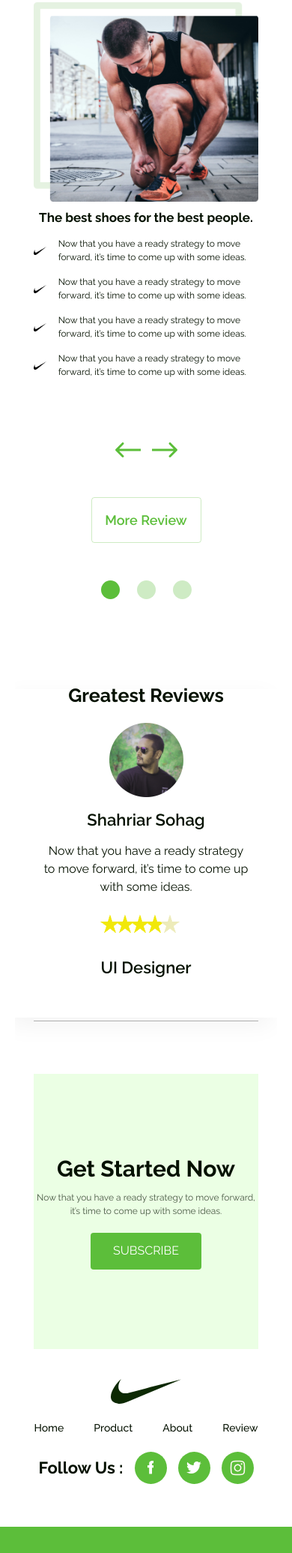
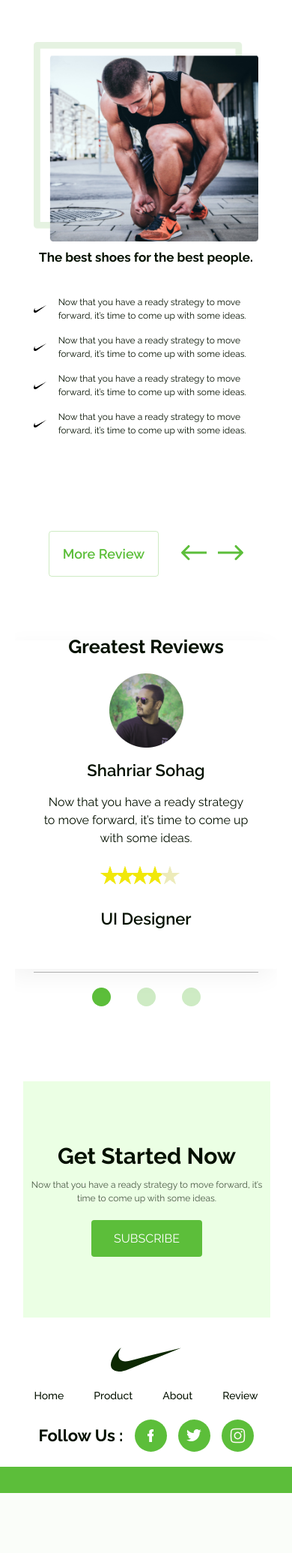
Before and after one commit to sergo-proggger/homework, a PHP site: page /nike in a window 390 px wide. Shown: the part 2803-4874 px from the top of the page at 75% size. After the commit the page ends 4794 px from the top, so only its background shows below. Run offline with PHP 8.4, Linux system fonts and the light colour scheme.

Commit message:
Add files via upload

```diff
--- a/nike/css/style.css
+++ b/nike/css/style.css
@@ -360,6 +361,23 @@ video {
     line-height: 1.4;
     text-align: left;
     white-space: nowrap;
+}
+.tesimonials__buttons2 {
+}
+.testimonials__nav2 {
+}
+.testimonials__prev2 {
+}
+.testimonials__next2 {
+}
+.testimonials__button2 {
+    display: none;
+}
+.testimonials__button-text2 {
+    display: none;
+}
+.testimonials__pagination2 {
+    display: none;
 }
 .testimonials__wrapper {
     position: relative;
@@ -659,9 +707,42 @@ video {
         gap: 20px;
         margin-top: -80px;
     }
-    /* =========================== */
+    /* ====================== */
+    .train__inner {
+        flex-direction: column;
+        gap: 48px;
+        margin-bottom: -30px;
+    }
+    .train__list {
+        margin-top: 25px;
+    }
+    .train__item {
+        align-items: center;
+        justify-content: center;
+    }
+    .train__img-bg {
+        transform: translate(-40px, -420px);
+    }
     .train__title {
         font-size: 32px;
+    }
+    /* ========================== */
+    .tesimonials__buttons  {
+        margin-left: 147px;
+    }
+    .testimonials__slider {
+        margin-left: 0px;
+    }
+    /* =========================== */
+    .review__inner {
+        width: 637px;
+        margin-left: 150px;
+    }
+    /* ============ */
+    .footer__inner {
+        flex-direction: column;
+        margin-bottom: 20px;
+        gap: 5px;
     }
 }
 @media (max-width: 900px) {
@@ -765,7 +846,7 @@ video {
     }
     /* ============================ */
     .media__inner {
-        margin-top: -145px;
+        margin-top: -58px;
         margin-bottom: 50px;
     }
     .media__title {
@@ -780,9 +861,16 @@ video {
         width: 800px;
     }
     .video-container {
-        right: calc(100% - 570px);
+        right: calc(100% - 473px);
         transform: scale(.8);
-        margin-top: -80px;
+        margin-top: -155px;
+    }
+    /* ======================== */
+    .testimonials__inner {
+        gap: 55px;
+    }
+    .tesimonials__buttons {
+        margin-left: -6px;
     }
     /* ============================ */
     .train__img-bg {
@@ -814,6 +902,7 @@ video {
     .review__inner {
         margin-bottom: 40px;
         margin-top: -100px;
+        margin-left: -3px;
     }
     /* ============================ */
     .footer__inner {
@@ -824,6 +913,45 @@ video {
 @media (max-width: 800px) {
     .header__top-inner {
         margin-left: -3px;
+    }
+    /* ==================== */
+    .testimonials__inner {
+        flex-direction: column;
+    }
+    .tesimonials__buttons {
+        margin-top: 133px;
+        margin-bottom: -130px;
+        gap: 230px;
+        flex-direction: row;
+    }
+    .testimonials__nav {
+        order: 1;
+    }
+    .testimonials__pagination {
+        display: none;
+    }
+    .testimonials__pagination2 {
+        display: flex;
+        align-items: center;
+        justify-content: center;
+        gap: 27px;
+        margin-top: -150px;
+    }
+    .testimonials__slider {
+        margin-left: 62px;
+    }
+    /* ================== */
+    .media__text {
+        width: 700px;
+    }
+        .video-container {
+        right: calc(100% - 462px);
+    }
+    /* =================== */
+    .review__inner {
+        margin-top: 116px;
+        width: 540px;
+        margin-left: 36px;
     }
 }
 @media (max-width: 700px) {
@@ -898,15 +1030,24 @@ video {
     .products__item-name {
         font-size: 14px;
     }
+    /* ======================= */
+    .train__inner {
+        margin-bottom: 40px;
+    }
     /* ========================= */
     .media__inner {
         margin-bottom: -45px;
     }
     .media__text {
-        width: 480px;
+        width: 550px;
     }
     .video-container {
-        right: calc(100% - 465px);
+        right: calc(100% - 360px);
+        width: 550px;
+    }
+    .play-button {
+        top: 36%;
+        left: 52%;
     }
     /* ===================== */
     .testimonials__inner {
@@ -914,18 +1055,30 @@ video {
     }
     .tesimonials__buttons {
         margin-top: 70px;
+        margin-bottom: -130px;
+        gap: 230px;
+        flex-direction: row;
+    }
+    .testimonials__slider {
+        margin-left: 0px;
     }
     .testimonials__nav {
         order: 1;
     }
-    .testimonials__slide {
-        order: 2;
+    .testimonials__pagination {
+        display: none;
     }
-    .testimonials__button {
-        order: 3;
+    .testimonials__pagination2 {
+        display: flex;
+        align-items: center;
+        justify-content: center;
+        gap: 27px;
+        margin-top: -150px;
     }
-    .testimonials__pagination {
-        order: 4;
+    /* ======================= */
+    .review__inner {
+        margin-top: 100px;
+        margin-left: -16px;
     }
 }
 @media (max-width: 600px) {
@@ -951,8 +1104,23 @@ video {
         margin-bottom: -50px;
     }
     .video-container {
-        right: calc(100% - 462px);
-        margin-top: -260px;
+        right: calc(100% - 363px);
+        margin-top: -170px;
+    }
+    /* ==================== */
+    .tesimonials__buttons {
+        gap: 90px;
+    }
+    /* ==================== */
+    .review__inner {
+        margin-left: 40px;
+        width: 425px;
+    }
+    .review__title {
+        font-size: 35px;
+    }
+    .review__text {
+        max-width: 310px;
     }
 }
 @media (max-width: 550px) {
@@ -997,23 +1183,68 @@ video {
     .tesimonials__buttons {
         margin-left: 0px;
     }
+    /* ======================= */
+    .review__inner {
+        margin-left: -8px;
+    }
 }
 @media (max-width: 500px) {
     .hero__sentence {
         font-size: 20px;
+    }
+    /* ======================== */
+    .train__title {
+        font-size: 22px;
+        text-align: center;
+        margin-bottom: -13px;
+    }
+    /* ================= */
+    .review__inner {
+        width: 375px;
+        margin-left: 15px;
     }
 }
 @media (max-width: 450px) {
     .hero__shoes-types {
         gap: 14px;
     }
+    .header__top-inner {
+        gap: 244px;
+    }
+    .buttons {
+        gap: 22px;
+    }
+    .hero__img-container {
+        margin-top: -54px;
+    }
+    .hero__shoes-text {
+        top: 53%;
+        left: 8%;
+    }
+    .hero__shoes-types {
+        margin-top: -128px;
+    }
     /* =========================== */
+    .products__title {
+        font-size: 34px;
+    }
+    /* =========================== */
+    .media__inner {
+        margin-bottom: -185px;
+    }
     .media__text {
-        width: 360px;
+        width: 380px;
         height: 440px;
     }
+    .media__title {
+        font-size: 22px;
+    }
     .video-container {
-        width: 350px;
+        width: 380px;
+    }
+    /* ============================= */
+    .train__img {
+        max-width: 331px;
     }
     /* ==================================== */
     .review__title {
@@ -1091,9 +1335,19 @@ video {
     .train__text {
         font-size: 12px;
     }
+    /* ========================== */
     .testimonials__wrapper {
         width: 350px;
         margin-left: 0px;
+    }
+    .tesimonials__buttons {
+        gap: 30px;
+    }
+    /* ====================== */
+    .review__inner {
+        width: 330px;
+        height: 315px;
+        margin-left: -14px;
     }
     /* ============================== */
     .footer__block-list {
--- a/nike/index.html
+++ b/nike/index.html
@@ -275,8 +275,9 @@
                             </p>
                         </div>
                         <div class="video-container">
-                            <video id="myVideo" src="img/decor/vidos.mp4" preload="metadata" poster="img/decor/bg-video.jpeg"></video>
-                            <div class="play-button" id="playButton"></div>
+                            <img class="img__video" src="img/decor/bg-video.jpeg" alt="">
+                            <a class="play-button" data-fslightbox="video" href="img/decor/vidos.mp4">
+                            </a>
                         </div>
                     </div>
                 </div>
@@ -504,6 +505,7 @@
                         </div>
                     </div>
                 </div>
+                <div class="testimonials__pagination2"></div>
             </section>
 
             <section class="review">
@@ -593,6 +595,7 @@
         <div class="line"></div>
     </div>
 
+    <script src="js/fslightbox.js"></script>
     <script src="js/swiper-bundle.min.js"></script>
     <script src="js/main.js"></script>
 </body>
--- a/nike/js/main.js
+++ b/nike/js/main.js
@@ -26,28 +26,6 @@ document.querySelector('.burger').addEventListener('click', function() {
     document.querySelector('.nav').classList.toggle('open');
 })
 
-// видео
-
-const video = document.getElementById('myVideo');
-const playButton = document.getElementById('playButton');
-
-video.addEventListener('pause', () => {
-    playButton.style.display = 'block';
-});
-
-video.addEventListener('play', () => {
-    playButton.style.display = 'none';
-});
-playButton.addEventListener('click', () => {
-    if (video.paused) {
-        video.play();
-        playButton.style.display = 'none';
-    }
-});
-video.addEventListener('ended', () => {
-    playButton.style.display = 'none';
-});
-
 // слайдер отзывы
 
 new Swiper('.testimonials__slider', {
@@ -64,3 +42,19 @@ new Swiper('.testimonials__slider', {
         el: '.testimonials__pagination',
     },
 });
+
+// слайдер отзывы 2
+new Swiper('.testimonials__slider', {
+
+    spaceBetween: 0,
+    slidesPerView: 1,
+
+    navigation: {
+        nextEl: '.testimonials__next',
+        prevEl: '.testimonials__prev',
+    },
+
+    pagination: {
+        el: '.testimonials__pagination2',
+    },
+});
```
Also changed, not shown: other parts of nike/css/style.css (+82 -16 lines), nike/js/fslightbox.js (added).
